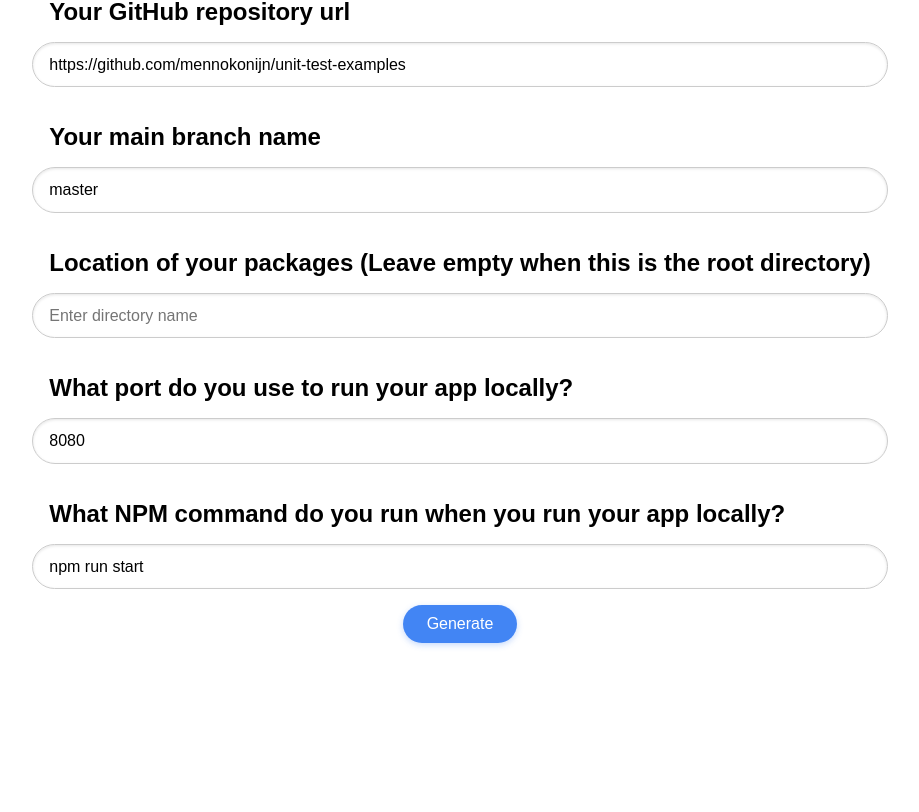
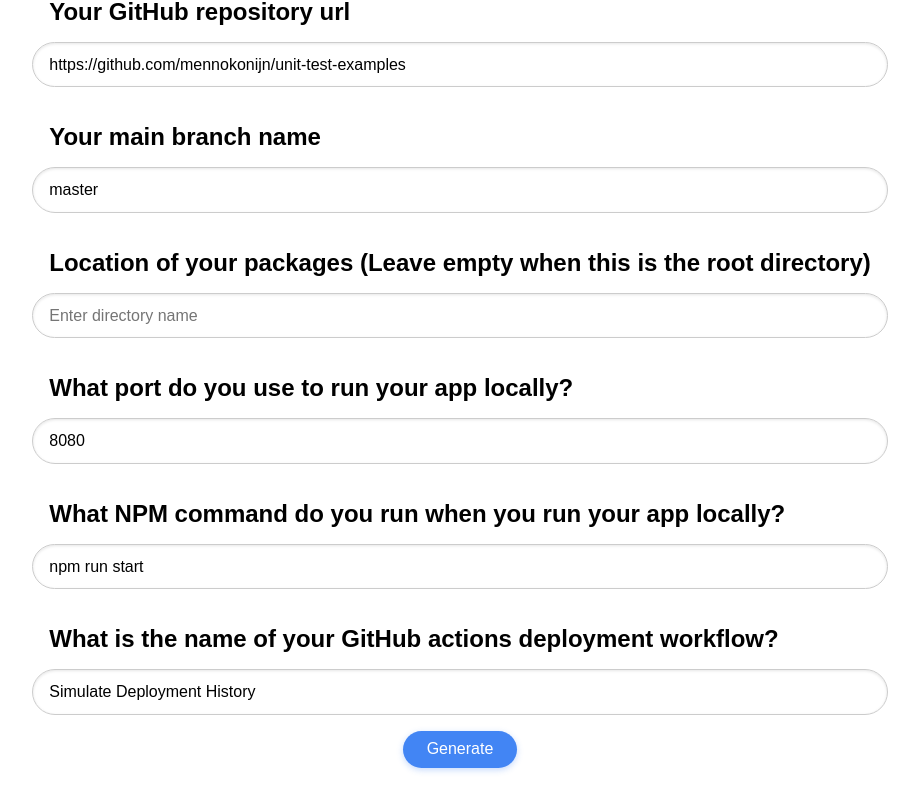
Before and after one commit to mennokonijn/devops-quality-tool, a React (Vite) app in the folder frontend-vite/: page / in a window 1280 px wide. Shown: the part 244-1056 px from the top of the page, without its empty margins (180-1099 px from the left). Before the commit the page ends 991 px from the top, so only its background shows below. Built offline with nearby package versions, Linux system fonts and the light colour scheme.

Commit message:
pipeline generation finished

```diff
--- a/frontend-vite/src/pages/Dashboard.tsx
+++ b/frontend-vite/src/pages/Dashboard.tsx
@@ -4,12 +4,13 @@ import axios from "axios";
 import WorkflowInstructions from "../components/WorkflowInstructions.tsx";
 import { Info } from 'lucide-react';
 
-const TOOLS = ['ZAP', 'Depcheck', 'GitLeaks', 'Jest', 'SonarQube', 'Trivy', 'Jira-SprintPoints', 'Jira-Security-Epics', 'Jira-Security-Incidents', 'Jira-Defect-Density', 'Language-Impact'];
+const TOOLS = ['ZAP', 'Depcheck', 'GitLeaks', 'Jest', 'SonarQube', 'Trivy', 'Jira-SprintPoints', 'Jira-Security-Epics', 'Jira-Security-Incidents', 'Jira-Defect-Density', 'Language-Impact', 'Deployment-Frequency', 'Deployment-Time', 'MTTR'];
 
 const Dashboard: React.FC = () => {
     const [repo, setRepo] = useState('https://github.com/mennokonijn/unit-test-examples');
     const [branch, setBranch] = useState('master');
     const [port, setPort] = useState('8080');
+    const [deploymentName, setDeploymentName] = useState('Simulate Deployment History');
     const [startCommand, setStartCommand] = useState('npm run start');
     const [directory, setDirectory] = useState('');
     const [tools,_setTools] = useState<string[]>(TOOLS);
@@ -23,6 +24,7 @@ const Dashboard: React.FC = () => {
             repo,
             branch,
             directory,
+            deploymentName,
             port,
             startCommand
         });
@@ -95,6 +97,14 @@ const Dashboard: React.FC = () => {
                         value={startCommand}
                         onChange={(e) => setStartCommand(e.target.value)}
                     />
+                    <h2 className={'input-question'}>What is the name of your GitHub actions deployment workflow?</h2>
+                    <input
+                        type="text"
+                        className={'input-field'}
+                        placeholder="Enter deployment workflow name (default: Simulate Deployment History)"
+                        value={deploymentName}
+                        onChange={(e) => setDeploymentName(e.target.value)}
+                    />
                     <button className={'repo-input-analyze'} type="submit">
                         Generate
                     </button>
```
